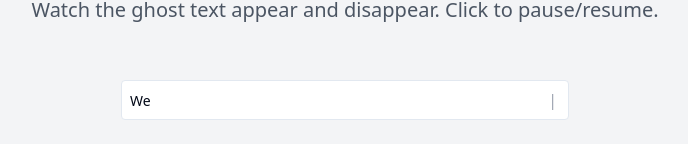
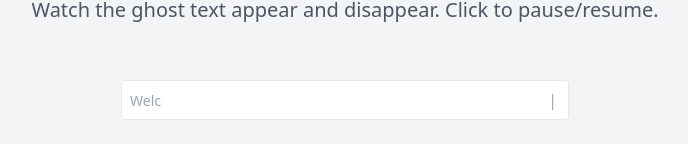
Before and after one commit to GPT-Engineer-App/ghostly-text-playground, a React (Vite) app: page / in a window 1280 px wide. Shown: the part 370-514 px from the top of the page, without its empty margins (295-983 px from the left). Built offline with nearby package versions, Linux system fonts and the light colour scheme.

Commit message:
Update GhostInput styles and speed
- Change the font color of the GhostInput to gray to resemble ghost text.
- Increase the typing speed for the ghost text animation.
[skip gpt_engineer]

```diff
--- a/src/components/GhostInput.jsx
+++ b/src/components/GhostInput.jsx
@@ -1,7 +1,7 @@
 import React, { useState, useEffect, useCallback } from 'react';
 import { Input } from "@/components/ui/input";
 
-const GhostInput = ({ ghostText = "Type your message here...", typingSpeed = 100, deletingSpeed = 50 }) => {
+const GhostInput = ({ ghostText = "Type your message here...", typingSpeed = 50, deletingSpeed = 25 }) => {
   const [displayText, setDisplayText] = useState('');
   const [isTyping, setIsTyping] = useState(true);
   const [currentIndex, setCurrentIndex] = useState(0);
@@ -45,7 +45,7 @@ const GhostInput = ({ ghostText = "Type your message here...", typingSpeed = 100
         value={displayText}
         onChange={() => {}}
         onClick={handleClick}
-        className="w-full p-2 border rounded"
+        className="w-full p-2 border rounded text-gray-400"
         placeholder={ghostText}
       />
       <div className="absolute inset-y-0 right-0 flex items-center pr-3 pointer-events-none">
--- a/src/pages/Index.jsx
+++ b/src/pages/Index.jsx
@@ -8,7 +8,7 @@ const Index = () => {
         <p className="text-xl text-gray-600 mb-6">Watch the ghost text appear and disappear. Click to pause/resume.</p>
       </div>
       <div className="w-full max-w-md">
-        <GhostInput ghostText="Welcome to the ghost input demo..." typingSpeed={100} deletingSpeed={50} />
+        <GhostInput ghostText="Welcome to the ghost input demo..." typingSpeed={50} deletingSpeed={25} />
       </div>
     </div>
   );
```
